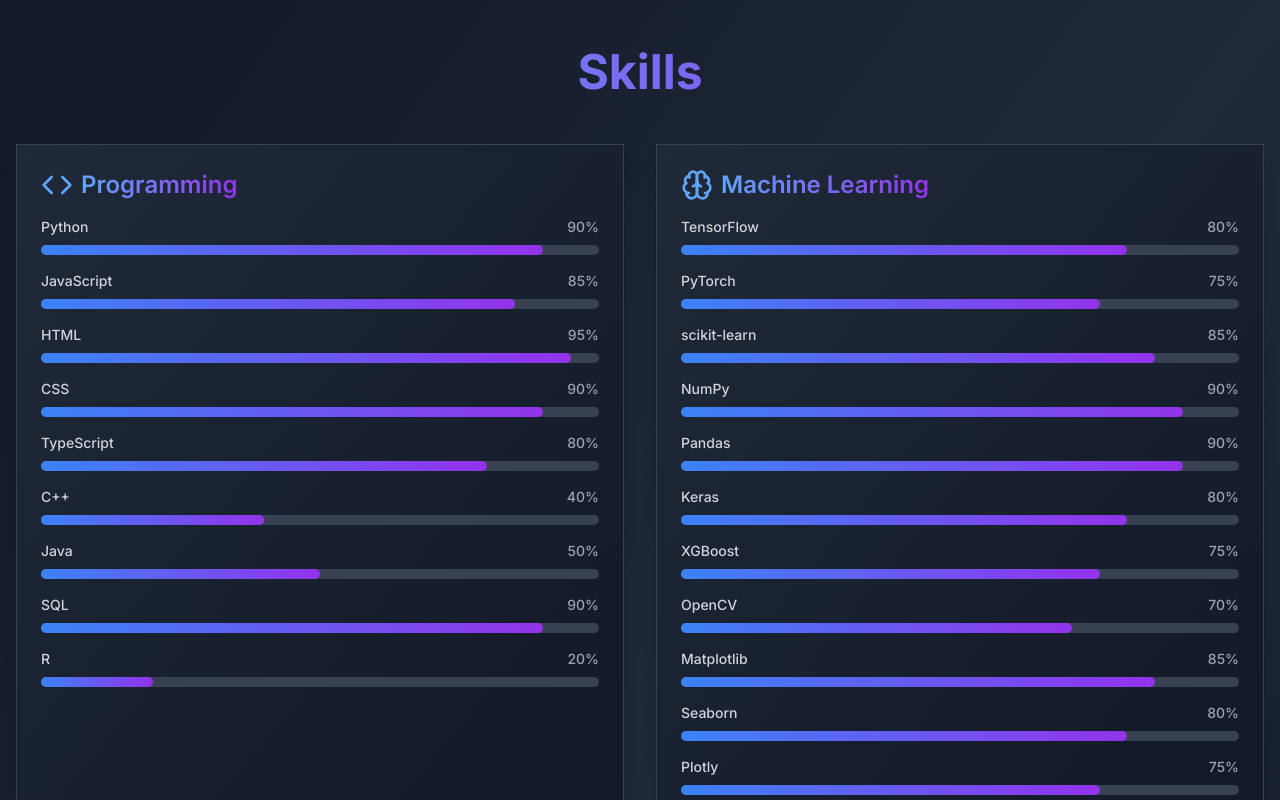
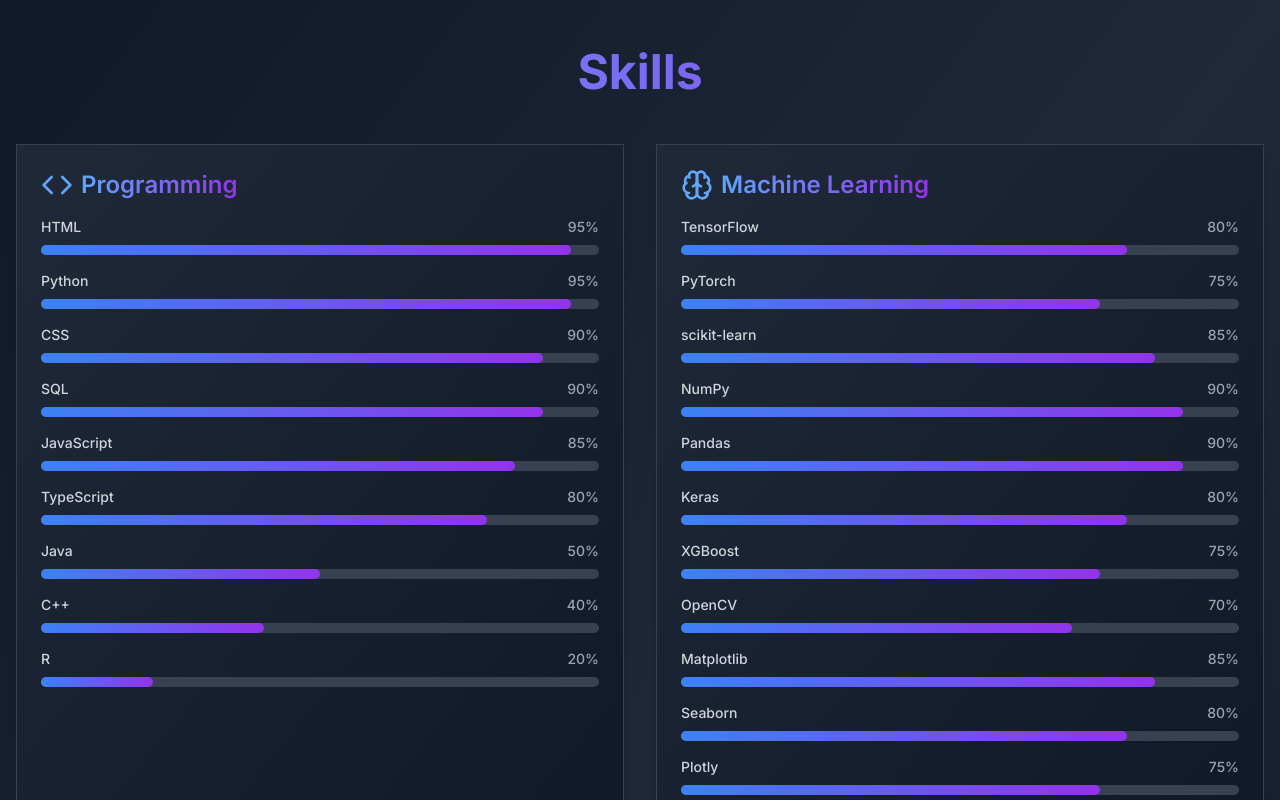
Before and after one commit to instax-dutta/portfoliov3, a Next.js app: page /skills in a window 1280 px wide. Shown: the top 800 px of the page. Built offline with nearby package versions, Linux system fonts and the light colour scheme.

Commit message:
rearranged bit of code

```diff
--- a/app/skills/page.tsx
+++ b/app/skills/page.tsx
@@ -9,16 +9,15 @@ const skills = [
     category: "Programming",
     icon: <Code className="w-8 h-8" />,
     items: [
-      { name: "Python", level: 90 },
+      { name: "HTML", level: 95 },
+      { name: "Python", level: 95 },
+      { name: "CSS", level: 90 },
+      { name: "SQL", level: 90 },
       { name: "JavaScript", level: 85 },
-      { name: "HTML", level: 95 },
-      { name: "CSS", level: 90 },
       { name: "TypeScript", level: 80 },
+      { name: "Java", level: 50 },
       { name: "C++", level: 40 },
-      { name: "Java", level: 50 },
-      { name: "SQL", level: 90 },
       { name: "R", level: 20 },
-
     ]
   },
   {
@@ -54,7 +53,6 @@ const skills = [
       { name: "GitHub Actions", level: 80 },
       { name: "Jenkins", level: 50 },
       { name: "Kubernetes", level: 20},
-      {}
     ]
   },
   {
```
